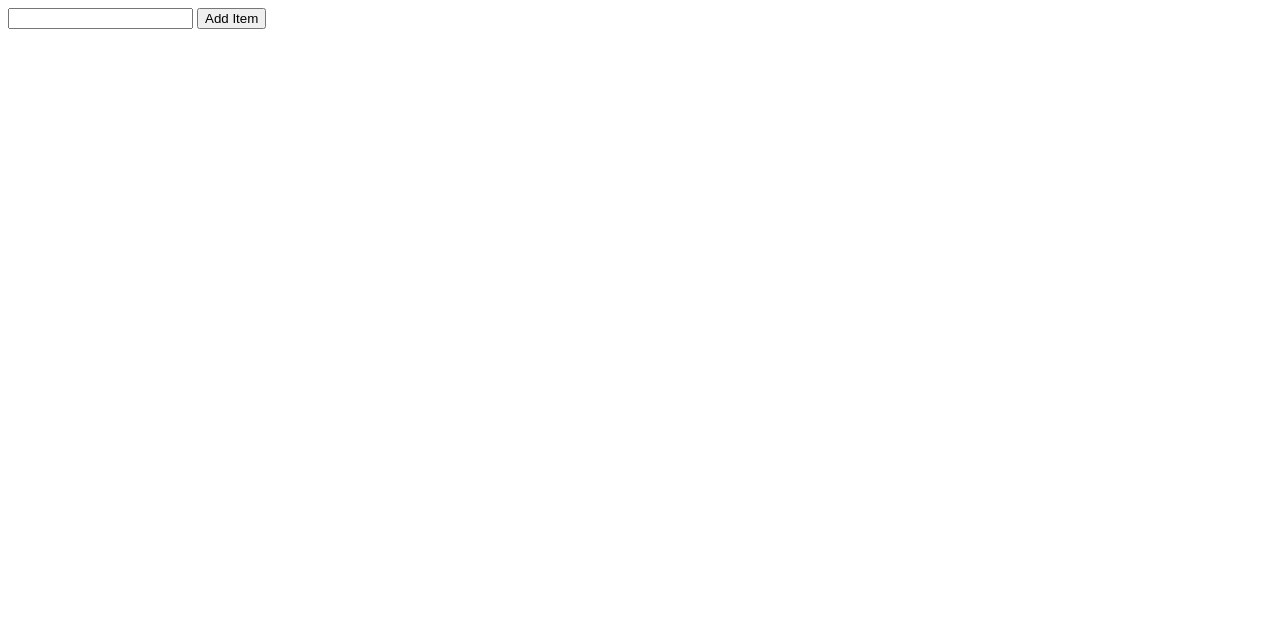
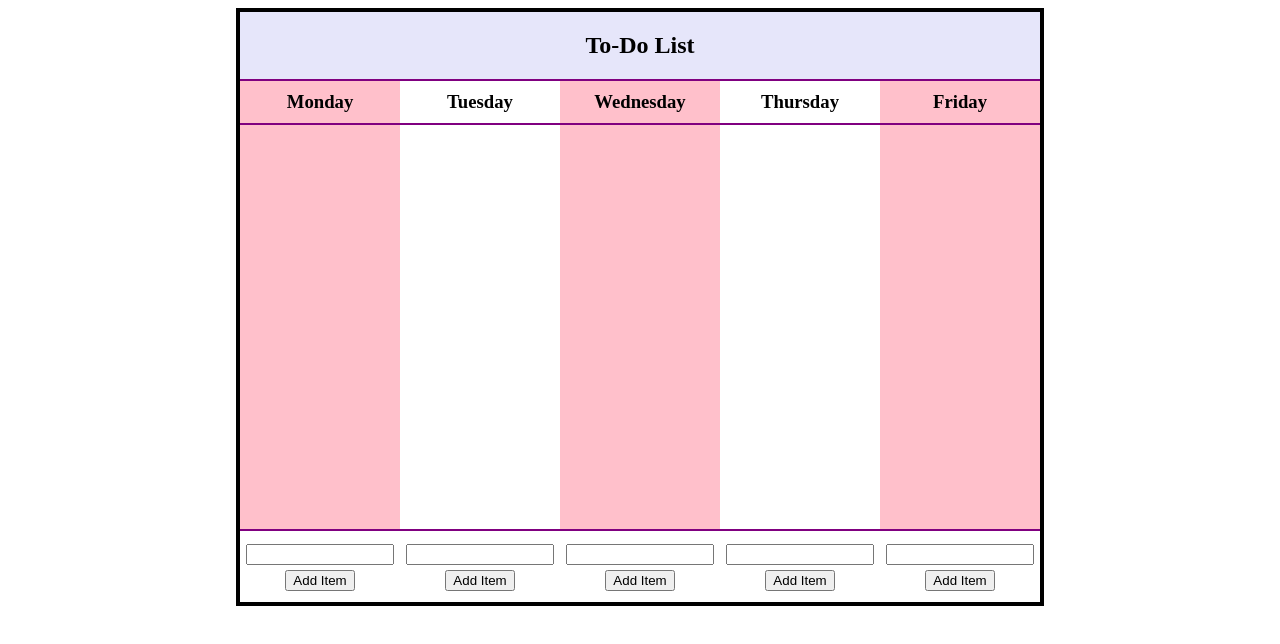
Before and after one commit to JNaasz/lab12, a plain HTML site: page index.html in a window 1280 px wide. Drawn offline with Linux system fonts and the light colour scheme.

Commit message:
to-do list done

```diff
--- a/index.html
+++ b/index.html
@@ -2,17 +2,97 @@
 <html>
   <head>
     <meta charset="utf-8">
-    <!-- <link rel="stylesheet" href="style.css" type="text/css"> -->
+    <link rel="stylesheet" href="style.css" type="text/css">
     <title></title>
   </head>
   <body ng-app="ourModule" ng-controller="ourController">
 
-    <input type="text" ng-model="chores.name">
-    <button type="button" ng-click="addTask(chores)">Add Item</button>
+<div id= "wholeBox">
 
-    <div ng-repeat="item in toDoList">
-      <label><input type="checkbox">   {{item.name}}</label>
+
+  <h2>To-Do List</h2>
+
+  <div class="col" id='one'>
+    <h3>Monday</h3>
+
+    <div class="itemsToDo">
+      <div ng-repeat="item in toDoListMonday">
+        <label><input type="checkbox">  {{item.name}}</label>
+      </div>
     </div>
+
+    <div id="monday" class="input">
+      <input type="text" ng-model="mondayChores.name">
+    </br>
+      <button type="button" ng-click="addTaskMonday(mondayChores)">Add Item</button>
+    </div>
+  </div>
+
+  <div class="col" id="two">
+    <h3>Tuesday</h3>
+
+    <div class="itemsToDo">
+      <div ng-repeat="item in toDoListTuesday">
+        <label><input type="checkbox">  {{item.name}}</label>
+      </div>
+    </div>
+
+    <div id="tuesday" class="input">
+      <input type="text" ng-model="tuesdayChores.name">
+    </br>
+      <button type="button" ng-click="addTaskTuesday(tuesdayChores)">Add Item</button>
+    </div>
+  </div>
+
+<div class="col" id="three">
+    <h3>Wednesday</h3>
+
+    <div class="itemsToDo">
+      <div ng-repeat="item in toDoListWednesday">
+        <label><input type="checkbox">  {{item.name}}</label>
+      </div>
+    </div>
+
+    <div id="wednesday" class="input">
+      <input type="text" ng-model="wednesdayChores.name">
+    </br>
+      <button type="button" ng-click="addTaskWednesday(wednesdayChores)">Add Item</button>
+    </div>
+  </div>
+
+<div class="col" id="four">
+    <h3>Thursday</h3>
+
+    <div class="itemsToDo">
+      <div ng-repeat="item in toDoListThursday">
+        <label><input type="checkbox">  {{item.name}}</label>
+      </div>
+    </div>
+
+    <div id="thursday" class="input">
+      <input type="text" ng-model="thursdayChores.name">
+    </br>
+      <button type="button" ng-click="addTaskThursday(thursdayChores)">Add Item</button>
+    </div>
+  </div><!--End of Thursday to-do ------------->
+
+<div class="col" id="five">
+    <h3>Friday</h3>
+
+  <div class="itemsToDo">
+    <div ng-repeat="item in toDoListFriday">
+       <label><input type="checkbox">  {{item.name}}</label>
+    </div>
+  </div>
+
+  <div id="friday" class="input">
+    <input type="text" ng-model="fridayChores.name">
+  </br>
+    <button type="button" ng-click="addTaskFriday(fridayChores)">Add Item</button>
+  </div>
+</div>
+
+</div>
 
   <script src="angular.min.js"></script>
   <script src="script.js"></script>
--- a/script.js
+++ b/script.js
@@ -1,12 +1,36 @@
 var app = angular.module('ourModule', []);
 
 app.controller('ourController', function($scope){
-  $scope.toDoList = [];
-  $scope.addTask = function(newTask){
-    console.log(newTask);
-    $scope.toDoList.push({ name: newTask.name});
-  }
 
+  $scope.toDoListMonday = [];
+  $scope.addTaskMonday = function(mon){
+    console.log(mon);
+    $scope.toDoListMonday.push({ name: mon.name});
+  };
+
+  $scope.toDoListTuesday = [];
+  $scope.addTaskTuesday = function(tue){
+    console.log(tue);
+    $scope.toDoListTuesday.push({ name: tue.name});
+  };
+
+  $scope.toDoListWednesday = [];
+  $scope.addTaskWednesday = function(wed){
+    console.log(wed);
+    $scope.toDoListWednesday.push({ name: wed.name});
+  };
+
+  $scope.toDoListThursday = [];
+  $scope.addTaskThursday = function(thu){
+    console.log(thu);
+    $scope.toDoListThursday.push({ name: thu.name});
+  };
+
+  $scope.toDoListFriday = [];
+  $scope.addTaskFriday = function(fri){
+    console.log(fri);
+    $scope.toDoListFriday.push({ name: fri.name});
+  };
 
 
 })
--- a/style.css
+++ b/style.css
@@ -0,0 +1,64 @@
+
+#wholeBox {
+  width: 800px;
+  margin: 0 auto;
+  text-align: center;
+  border: 4px solid black;
+  height: 590px;
+  position: relative;
+}
+
+h2 {
+  width: 760px;
+  background-color: lavender;
+  margin: 0;
+  padding: 20px;
+  }
+
+.col {
+  width: 160px;
+  height: 450px;
+  display: inline-block;
+  float: left;
+  margin: 0;
+  border-bottom: 2px solid purple;
+}
+
+#one, #three, #five {
+  background-color: pink;
+}
+
+h3 {
+  border-top: 2px solid purple;
+  border-bottom: 2px solid purple;
+  width: 140px;
+  margin-top: 0;
+  padding: 10px;
+
+}
+
+.input input{
+  width: 140px;
+  margin: 0 auto;
+  text-align: center;
+  margin-bottom: 5px;
+}
+
+.input {
+  padding-bottom: 5px;
+}
+
+
+.itemsToDo{
+  height: 400px;
+  text-align: left;
+  }
+
+.itemsToDo input {
+margin: 10px;
+padding: 15px;
+}
+
+.itemsToDo label {
+display: inline;
+}
```
